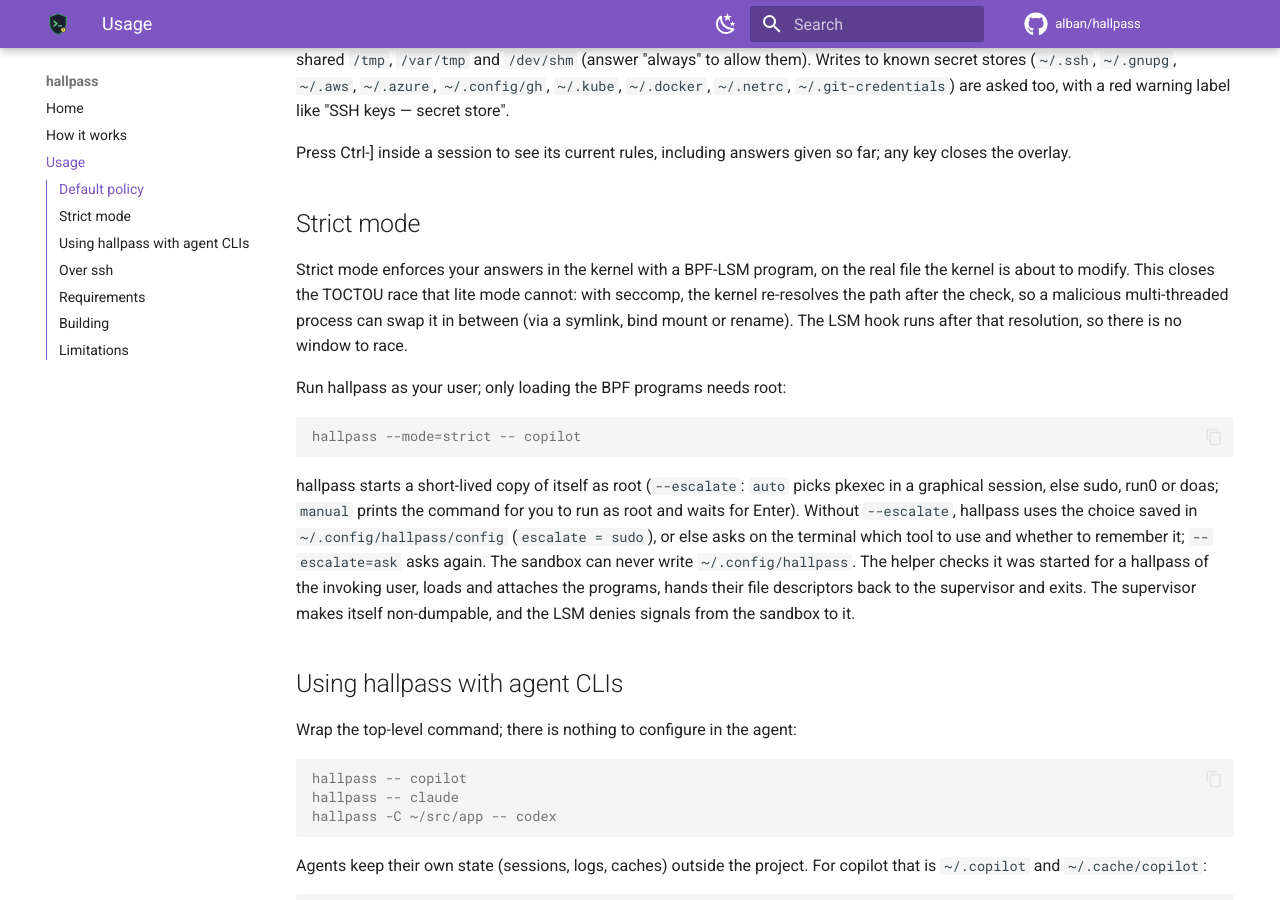
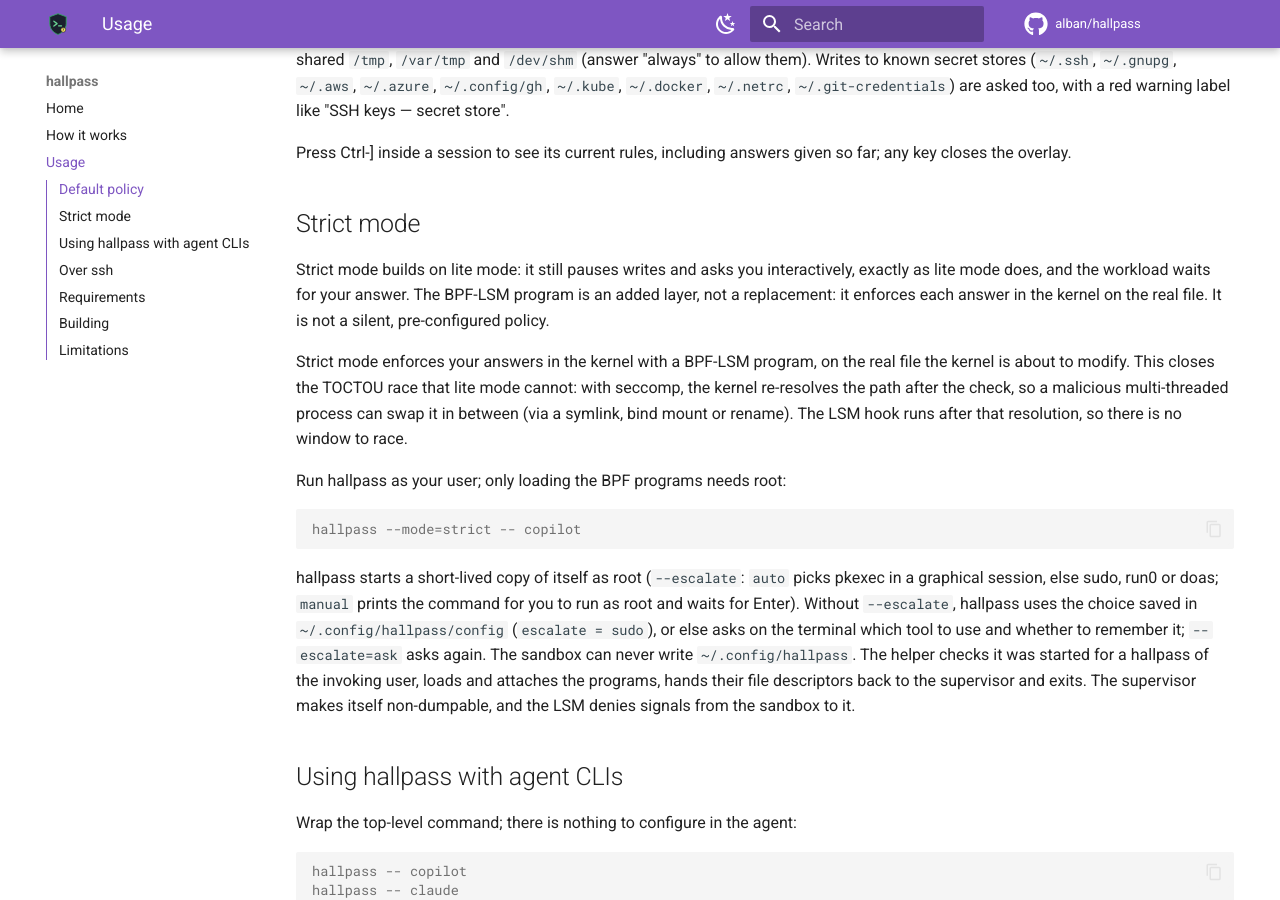
Before and after one commit to alban/hallpass, an MkDocs documentation site: the page built from docs/usage.md, in a window 1280 px wide and 900 px high, scrolled down 581 px. Built offline with MkDocs 1.6.1 and Material for MkDocs 9.7.7, drawn with Linux system fonts in a browser that asks for light colours; comment, search, counter and statistics services are not loaded.

Commit message:
docs: clarify strict mode still prompts interactively
Strict mode runs the seccomp supervisor on top of the BPF-LSM layer, so
it still pauses writes and asks interactively like lite mode; the kernel
enforcement is an added layer, not a silent pre-configured policy. The
docs described strict mode purely as kernel enforcement, which could be
read as fire-and-forget allow/deny with no prompts.

Co-authored-by: Copilot <223556219+Copilot@users.noreply.github.com>
Signed-off-by: alban <albancrequy@microsoft.com>

```diff
--- a/docs/usage.md
+++ b/docs/usage.md
@@ -25,6 +25,8 @@ By default, only `~/.config/hallpass` is denied (the sandbox must not change wha
 Press Ctrl-] inside a session to see its current rules, including answers given so far; any key closes the overlay.
 
 ## Strict mode
+
+Strict mode builds on lite mode: it still pauses writes and asks you interactively, exactly as lite mode does, and the workload waits for your answer. The BPF-LSM program is an added layer, not a replacement: it enforces each answer in the kernel on the real file. It is not a silent, pre-configured policy.
 
 Strict mode enforces your answers in the kernel with a BPF-LSM program, on the real file the kernel is about to modify. This closes the TOCTOU race that lite mode cannot: with seccomp, the kernel re-resolves the path after the check, so a malicious multi-threaded process can swap it in between (via a symlink, bind mount or rename). The LSM hook runs after that resolution, so there is no window to race.
 
```
Also changed, not shown: README.md (+2 -0 lines), docs/design.md (+2 -0 lines), docs/index.md (+1 -1 lines).
